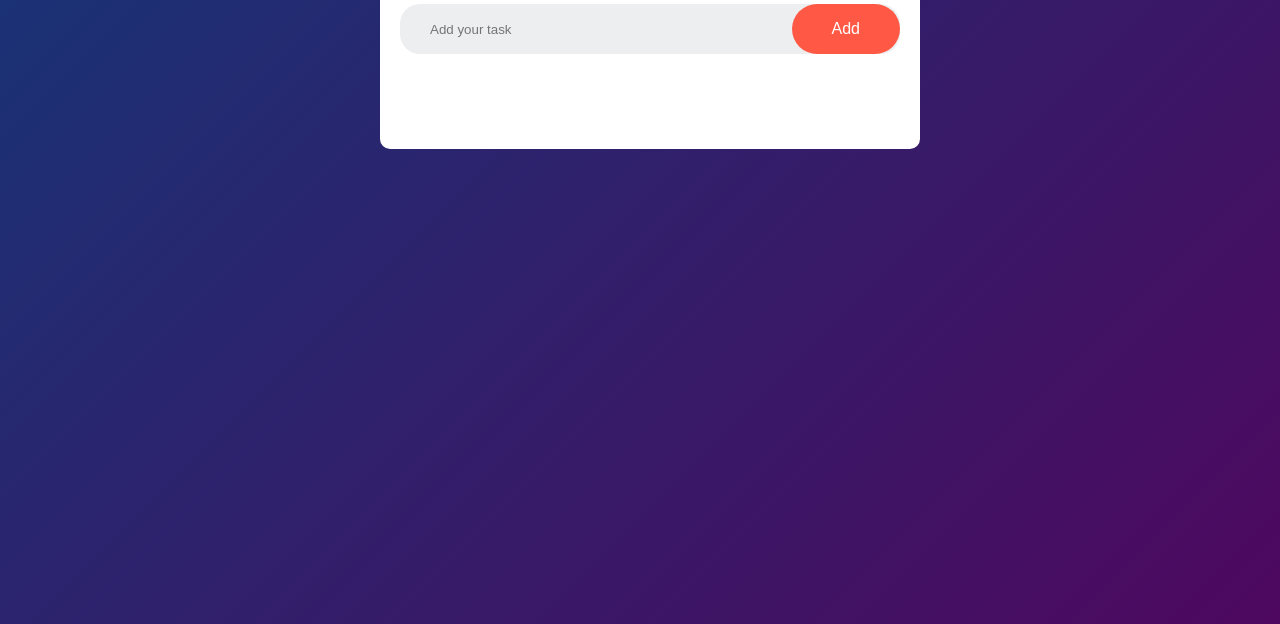
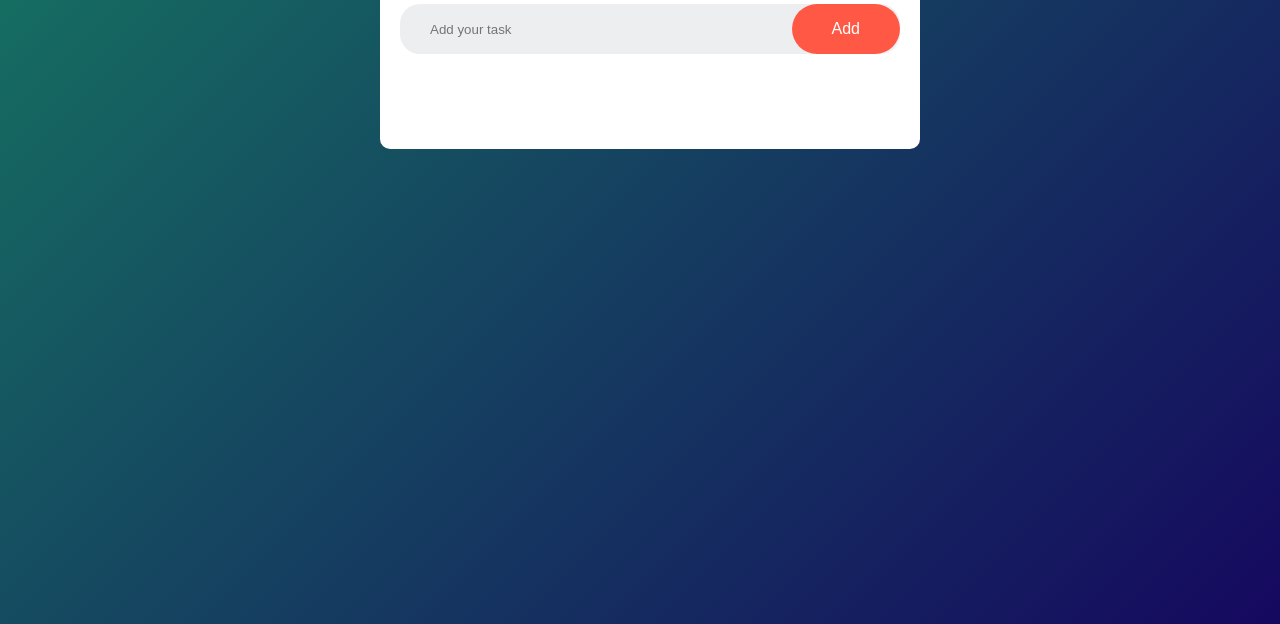
Before and after one commit to YADengUU/Assignment_Unit_1, a plain HTML site: page index.html in a window 1280 px wide. Shown: the part 196-820 px from the top of the page. Drawn offline with nearby package versions, Linux system fonts and the light colour scheme.

Commit message:
edit background

```diff
--- a/index.html
+++ b/index.html
@@ -6,7 +6,7 @@
     <meta name="viewport" content="width=device-width, initial-scale=1.0">
     <link rel="stylesheet" href="./main.css">
     <script src="https://ajax.googleapis.com/ajax/libs/jquery/1.10.2/jquery.min.js"></script>
-    <title>Todolist</title>
+    <title>Todolist--dev</title>
 </head>
 
 <body>
--- a/main.css
+++ b/main.css
@@ -6,7 +6,7 @@
 body {
     width: 100%;
     min-height: 100vh;
-    background: linear-gradient(135deg, #153677, #4e085f);
+    background: linear-gradient(135deg, #157761, #15085f);
     padding: 10px;
 }
 
```
